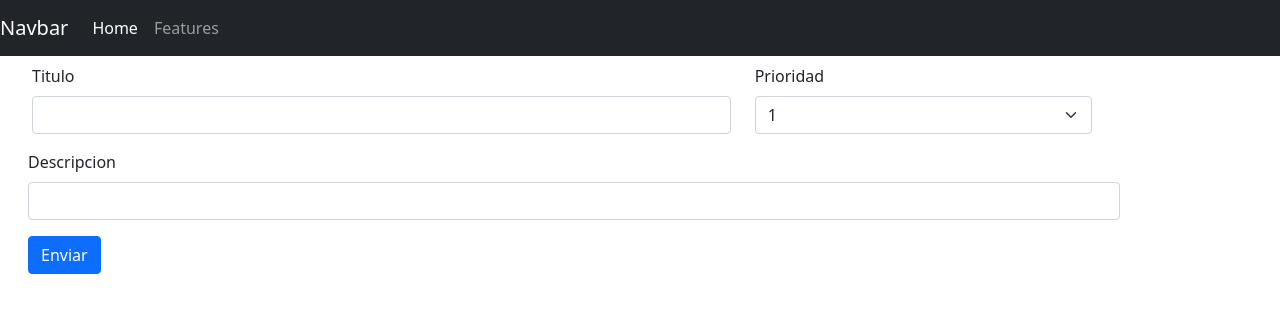
After one commit to EmanuelVolpe/ToDoList, a PHP site: template toDoList_v2/templates/form.php in a window 1280 px wide. The commit adds this page. Shown: the top 313 px of the page. Run offline with PHP 8.4, Linux system fonts and the light colour scheme; the template is opened without the code that fills it, so the values that code supplies are empty; some libraries are stand-ins or nearby versions.

Commit message:
terminada la version v_2 sin patron MVC

```diff
--- /dev/null
+++ b/toDoList_v2/templates/footer.php
@@ -0,0 +1,13 @@
+    </main>
+
+    <br />
+
+    <footer class="container-fluid bg-dark">
+        <script
+        src="https://cdn.jsdelivr.net/npm/bootstrap@5.0.0-beta1/dist/js/bootstrap.bundle.min.js"
+        integrity="sha384-ygbV9kiqUc6oa4msXn9868pTtWMgiQaeYH7/t7LECLbyPA2x65Kgf80OJFdroafW"
+        crossorigin="anonymous"
+        ></script>
+    </footer>
+</body>
+</html>
--- /dev/null
+++ b/toDoList_v2/templates/form.php
@@ -0,0 +1,28 @@
+<form action="insertar" method="POST" class="container row g-3">
+    <div class="row">
+        <div class="col-md-8">
+            <label for="inputAddress" class="form-label">Titulo</label>
+            <input type="text" class="form-control" name="titulo" />
+        </div>
+
+        <div class="col-md-4">
+            <label for="inputState" class="form-label">Prioridad</label>
+            <select name="prioridad" class="form-select">
+                <option value="1">1</option>
+                <option value="2">2</option>
+                <option value="3">3</option>
+                <option value="4">4</option>
+                <option value="5">5</option>
+            </select>
+        </div>
+    </div>
+
+    <div class="col-12">
+        <label for="inputAddress2" class="form-label">Descripcion</label>
+        <input type="text" class="form-control" name="descripcion" />
+    </div>
+
+    <div class="col-12">
+        <button type="submit" class="btn btn-primary">Enviar</button>
+    </div>
+</form>
--- /dev/null
+++ b/toDoList_v2/templates/header.php
@@ -0,0 +1,45 @@
+<!DOCTYPE html>
+<html lang="en">
+<head>
+    <base href="<?BASE_URL?>">
+    <meta charset="UTF-8" />
+    <meta name="viewport" content="width=device-width, initial-scale=1.0" />
+    <link
+        href="https://cdn.jsdelivr.net/npm/bootstrap@5.0.0-beta1/dist/css/bootstrap.min.css"
+        rel="stylesheet"
+        integrity="sha384-giJF6kkoqNQ00vy+HMDP7azOuL0xtbfIcaT9wjKHr8RbDVddVHyTfAAsrekwKmP1"
+        crossorigin="anonymous"
+    />
+    <title>ToDoList</title>
+</head>
+<body>
+    <header>
+        <nav class="navbar navbar-expand-lg navbar navbar-dark bg-dark">
+            <a class="navbar-brand" href="#">Navbar</a>
+            <button
+            class="navbar-toggler"
+            type="button"
+            data-bs-toggle="collapse"
+            data-bs-target="#navbarNav"
+            aria-controls="navbarNav"
+            aria-expanded="false"
+            aria-label="Toggle navigation"
+            >
+            <span class="navbar-toggler-icon"></span>
+            </button>
+            <div class="collapse navbar-collapse" id="navbarNav">
+            <ul class="navbar-nav">
+                <li class="nav-item">
+                <a class="nav-link active" aria-current="page" href="#">Home</a>
+                </li>
+                <li class="nav-item">
+                <a class="nav-link" href="#">Features</a>
+                </li>
+            </ul>
+            </div>
+        </nav>
+    </header>
+
+    <br />
+
+    <main class="container-fluid">
```
Also changed, not shown: toDoList_v2/app/db.php (added, +34 -0 lines), toDoList_v2/app/tasks.php (added, +64 -0 lines), toDoList_v2/router.php (+11 -3 lines).
